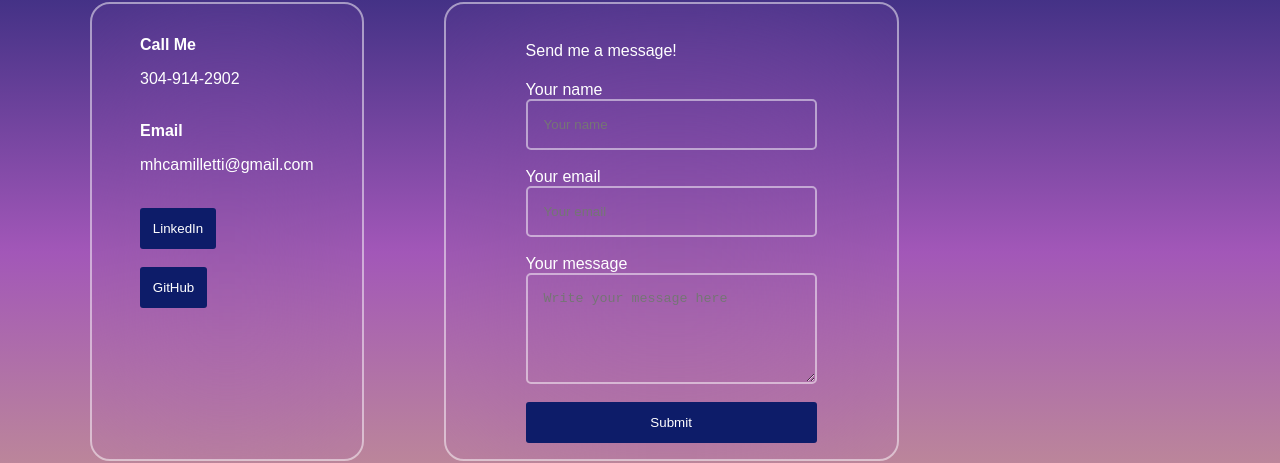
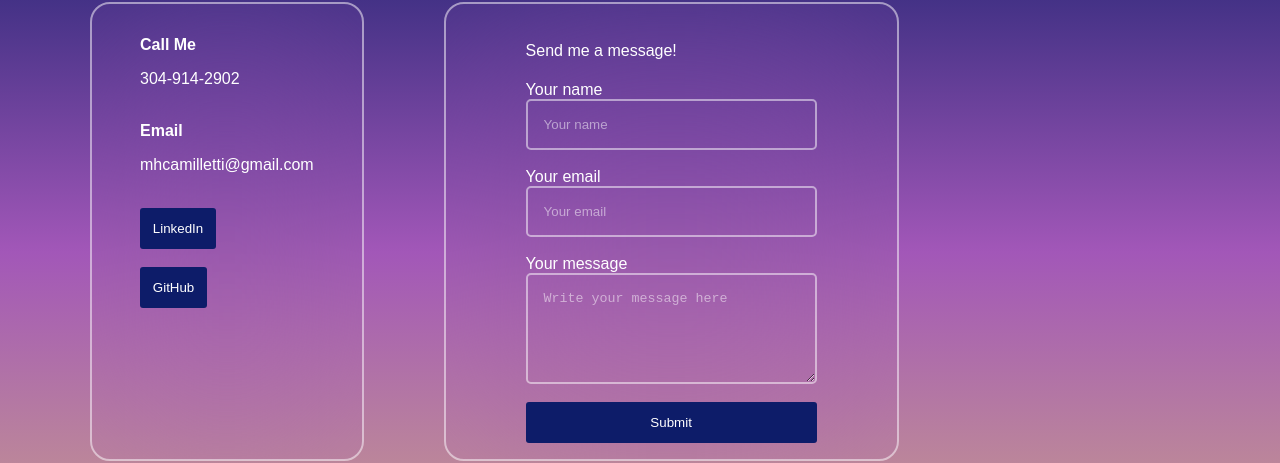
Before and after one commit to mcamilletti1/Margaret-Camilletti-Portfolio, a React (Vite) app in the folder Margaret-Camilletti-Portfolio/: page / in a window 1280 px wide. Shown: the part 2548-3011 px from the top of the page. Built offline with nearby package versions, Linux system fonts and the light colour scheme; a web font is replaced by a local one.

Commit message:
updated css

```diff
--- a/Margaret-Camilletti-Portfolio/src/App.css
+++ b/Margaret-Camilletti-Portfolio/src/App.css
@@ -337,7 +337,6 @@ button:hover {
 
 #project1:hover, #project2:hover, #project3:hover, #project4:hover {
   transform: scale(1.05);
-  filter: drop-shadow(.2rem .2rem .2rem #80D7E3);
 }
 
 #flex-contact {
@@ -354,7 +353,7 @@ input, textarea {
   backdrop-filter: blur(100px);
 }
 
-input::placeholder textarea::placeholder{
+input::placeholder, textarea::placeholder{
   color: rgba(255, 255, 255, 0.5);
 }
 
```
